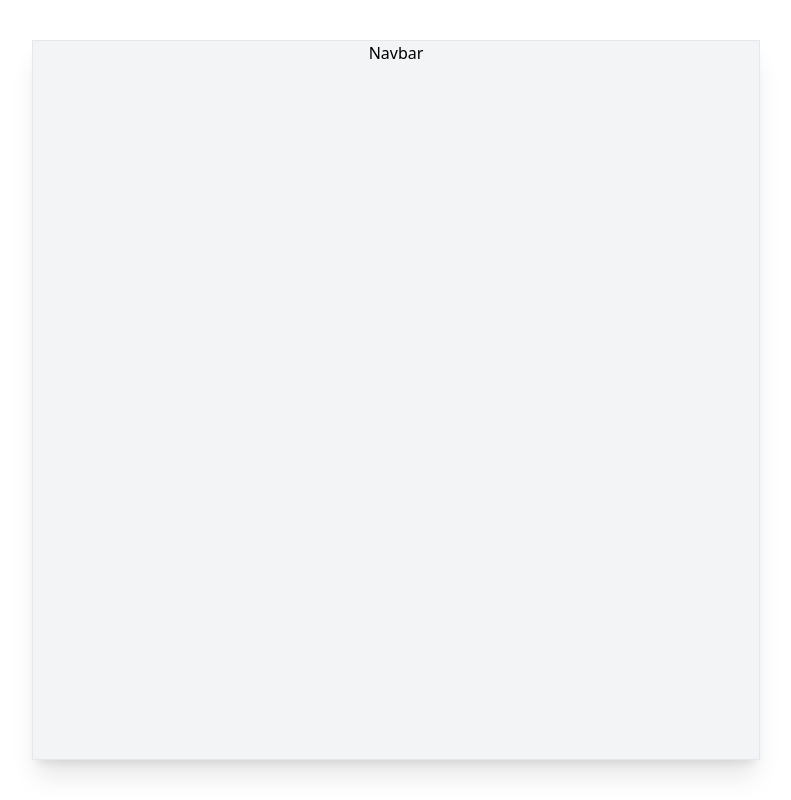
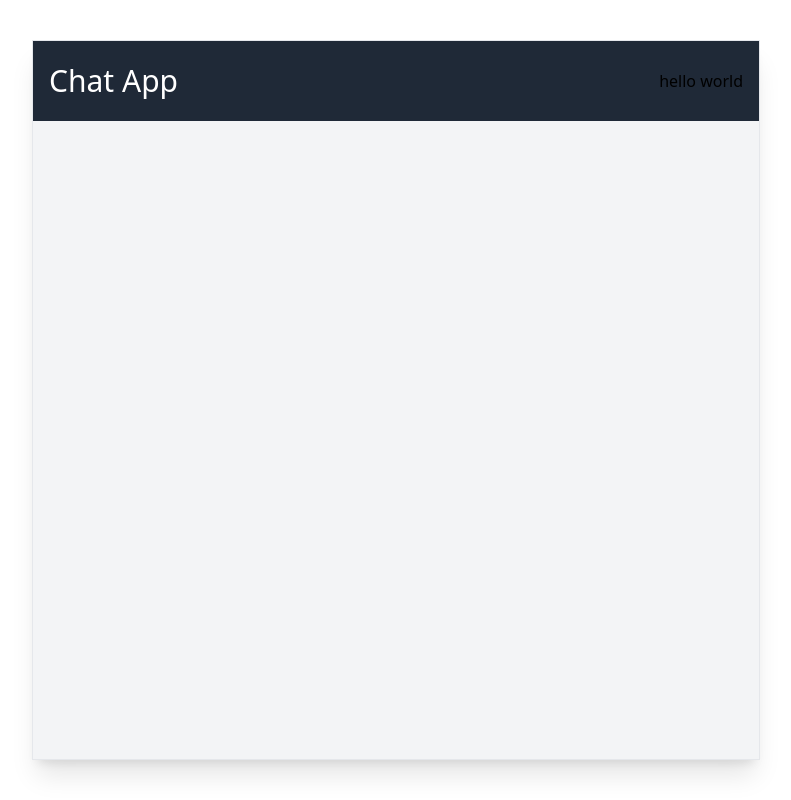
Before and after one commit to elghanbibadr/chatapp, a React (Create React App) app: page / in a window 1280 px wide. Shown: the whole page, without its empty margins (244-1035 px from the left). Built offline with nearby package versions, Linux system fonts and the light colour scheme.

Commit message:
install firebase

```diff
--- a/package.json
+++ b/package.json
@@ -6,6 +6,7 @@
     "@testing-library/jest-dom": "^5.16.5",
     "@testing-library/react": "^13.4.0",
     "@testing-library/user-event": "^13.5.0",
+    "firebase": "^9.21.0",
     "react": "^18.2.0",
     "react-dom": "^18.2.0",
     "react-scripts": "5.0.1",
--- a/src/componenet/Navbar.jsx
+++ b/src/componenet/Navbar.jsx
@@ -1,8 +1,18 @@
 import React from 'react'
+
+const style = {
+    nav: `bg-gray-800 h-20 flex justify-between items-center p-4`,
+    heading: `text-white text-3xl`
+}
+
 
 const Navbar = () => {
   return (
-    <div>Navbar</div>
+    <div className={style.nav}>
+    <h1 className={style.heading}>Chat App</h1>
+     <h1>hello world</h1>
+
+  </div>
   )
 }
 
--- /dev/null
+++ b/src/firebase.js
@@ -0,0 +1,17 @@
+// Import the functions you need from the SDKs you need
+import { initializeApp } from "firebase/app";
+// TODO: Add SDKs for Firebase products that you want to use
+// https://firebase.google.com/docs/web/setup#available-libraries
+
+// Your web app's Firebase configuration
+const firebaseConfig = {
+  apiKey: "AIzaSyBcsl2_qTWzqS8vTy1YBsFBxWVcllOAe5I",
+  authDomain: "chatapp-79aa6.firebaseapp.com",
+  projectId: "chatapp-79aa6",
+  storageBucket: "chatapp-79aa6.appspot.com",
+  messagingSenderId: "337309819866",
+  appId: "1:337309819866:web:a699807755164c726216e3"
+};
+
+// Initialize Firebase
+const app = initializeApp(firebaseConfig);
```
Also changed, not shown: 1 other file (tests, documents, lock files or other folders).
